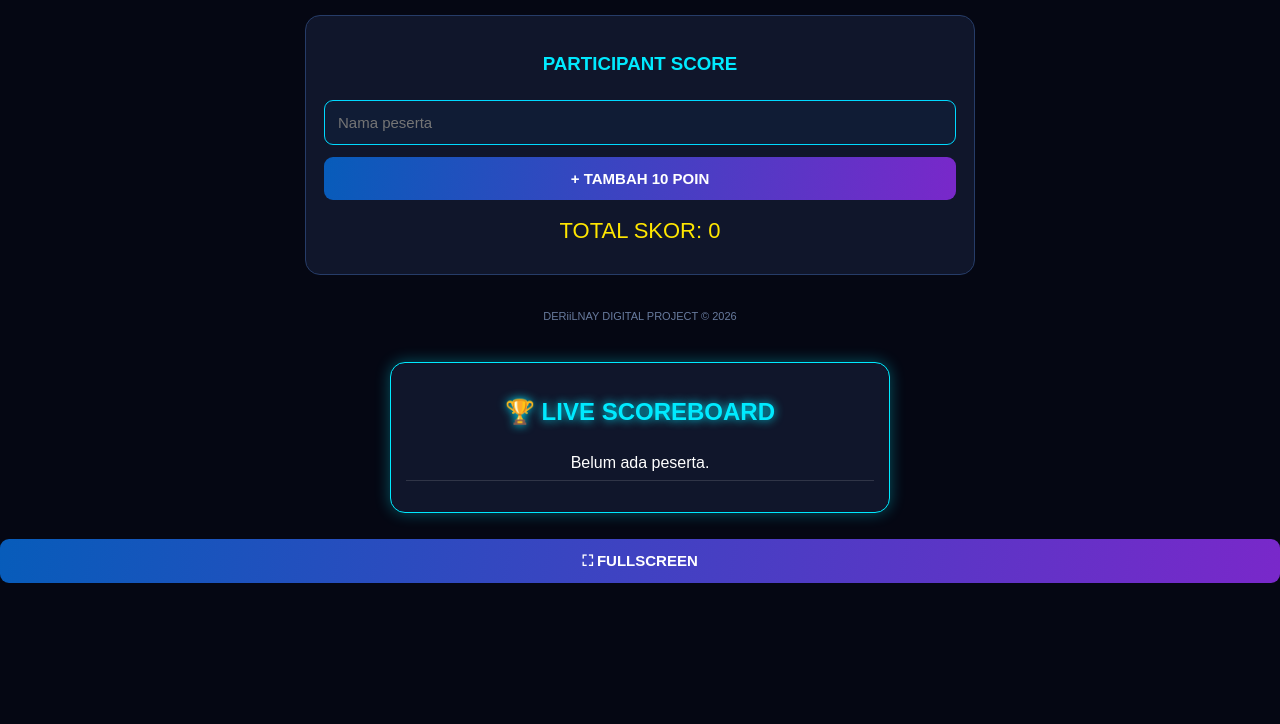
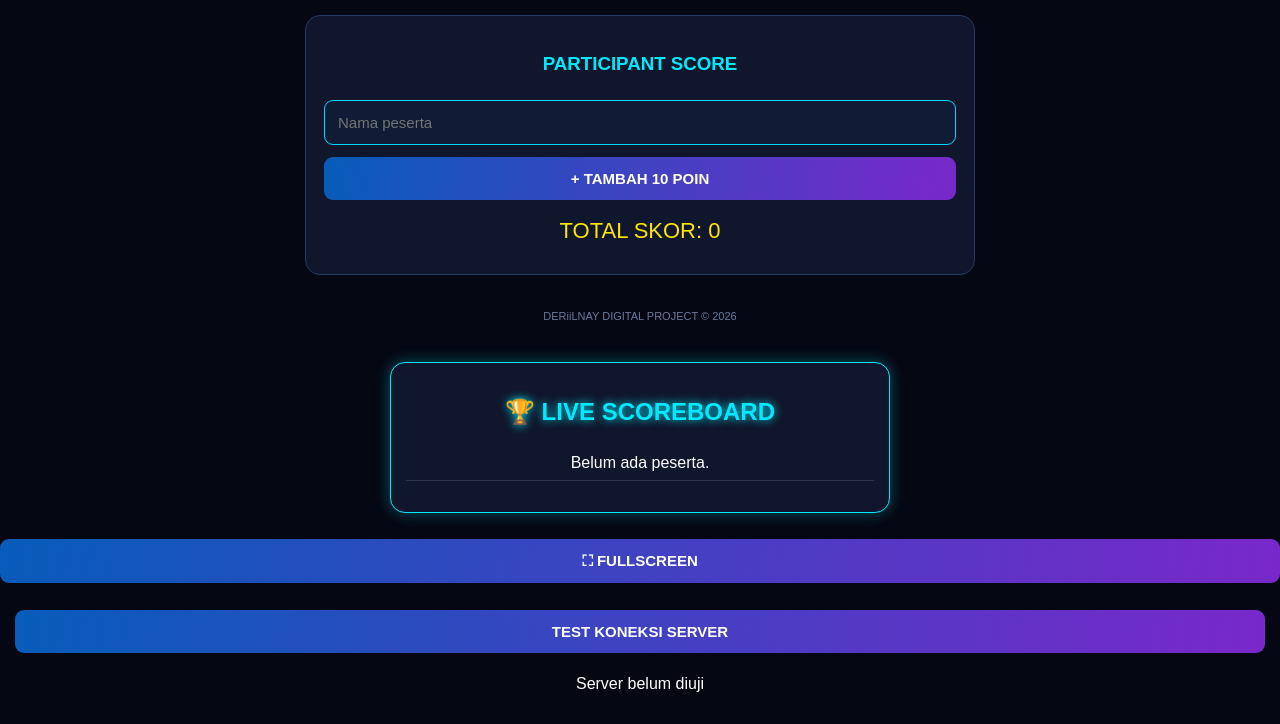
Before and after one commit to Naya1996/deriilnay-math-live-worker, a website: page index.html in a window 1280 px wide. Shown: the part 817-1541 px from the top of the page. Before the commit the page ends 1406 px from the top, so only its background shows below. Drawn offline with Linux system fonts and the light colour scheme.

Commit message:
Add server connection test button and result display

```diff
--- a/index.html
+++ b/index.html
@@ -275,7 +275,13 @@ body.live-mode .control {
 <button id="fullscreenBtn" onclick="toggleFullscreen()">
   ⛶ FULLSCREEN
 </button>
+<div style="text-align:center; padding:15px;">
+  <button onclick="testServerConnection()">
+    TEST KONEKSI SERVER
+  </button>
 
+  <p id="serverResult">Server belum diuji</p>
+</div>
 <script>
 
 const questions = {
```
